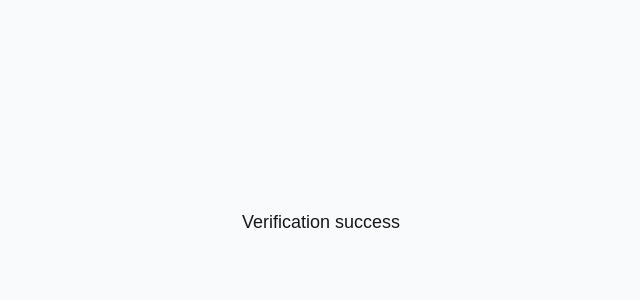
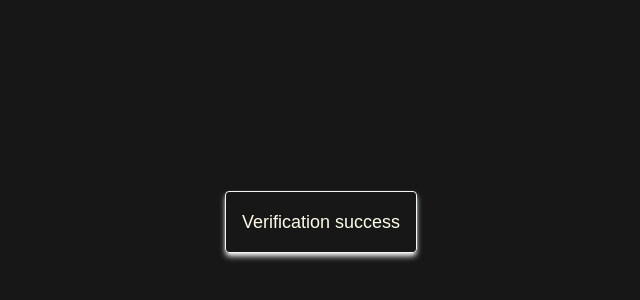
Before and after one commit to ttiimmothy/login-verification, a Next.js app: page /success in a window 1280 px wide. Shown: the part 178-478 px from the top of the page, without its empty margins (319-959 px from the left). Built offline with nearby package versions, Linux system fonts and the light colour scheme.

Commit message:
feat update the success page

```diff
--- a/src/app/success/page.tsx
+++ b/src/app/success/page.tsx
@@ -2,8 +2,10 @@ import React from 'react'
 
 const page = () => {
   return (
-    <div className="bg-slate-50 h-screen w-screen flex justify-center items-center">
-      <h2 className="font-medium text-lg">Verification success</h2>
+    <div className="bg-neutral-900 h-screen w-screen flex justify-center items-center text-yellow-50">
+      <div className="border-gray-100 border shadow-md shadow-gray-100 p-4 rounded-sm">
+        <h2 className="font-medium text-lg">Verification success</h2>
+      </div>
     </div>
   )
 }
```
